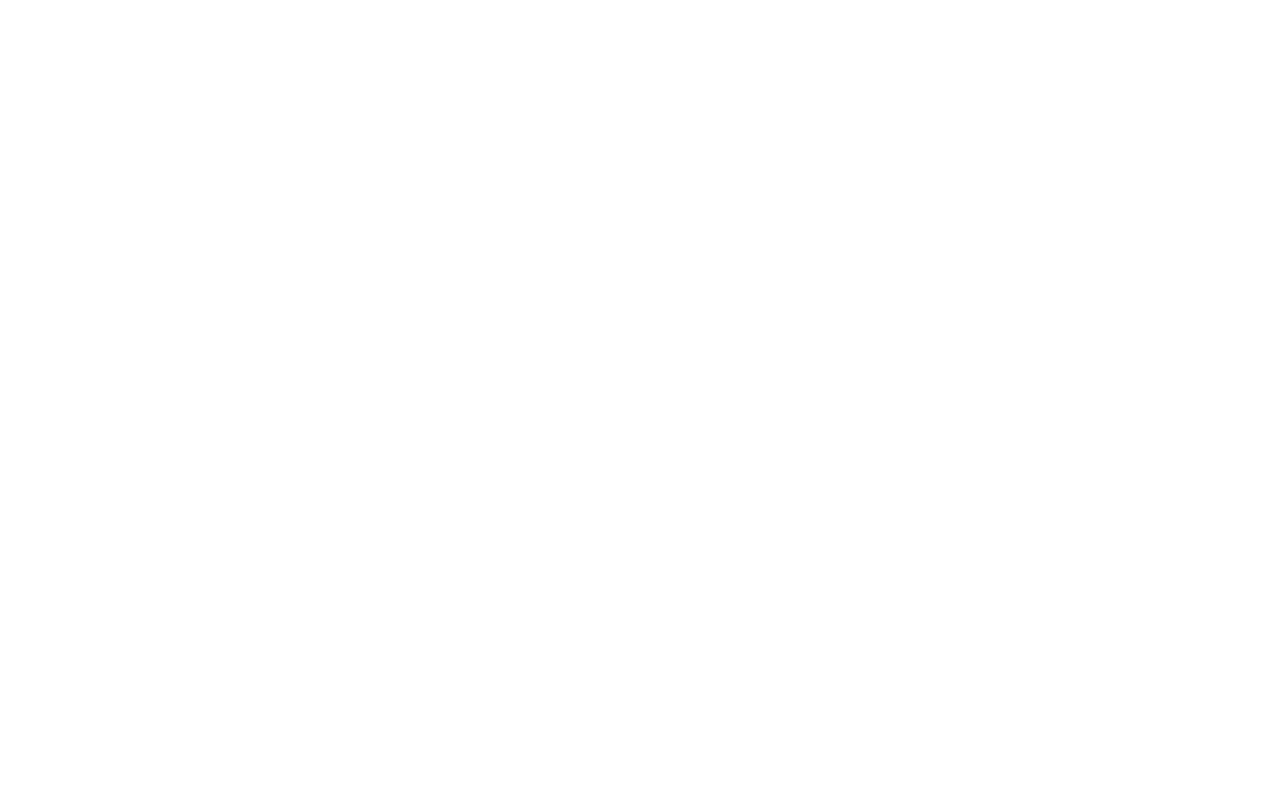
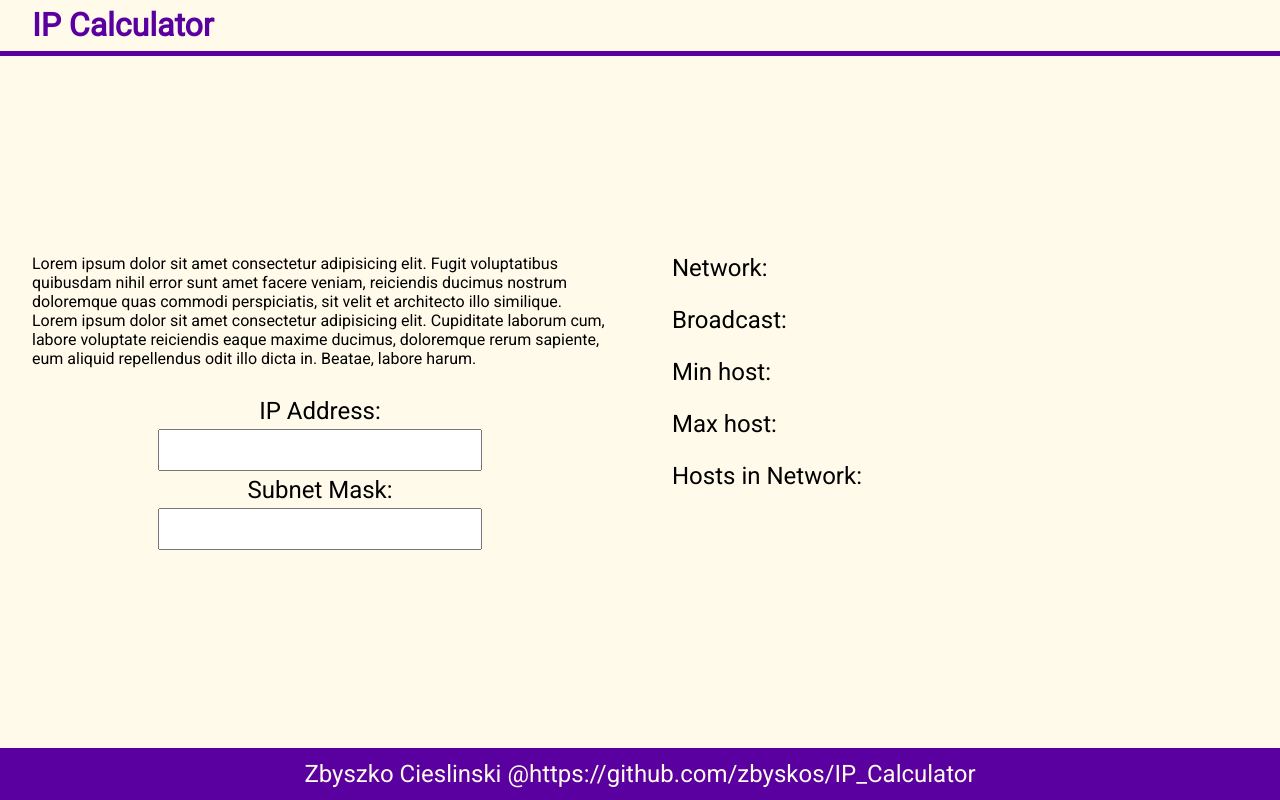
Before and after one commit to zbyskos/IP_Calculator, a React (Vite) app: page / in a window 1280 px wide. Built offline with nearby package versions, Linux system fonts and the light colour scheme.

Commit message:
Added basic structure and stylization

```diff
--- a/src/App.tsx
+++ b/src/App.tsx
@@ -1,7 +1,22 @@
+import Header from "./components/Header"
+import About from "./components/About"
+import InputForm from "./components/InputForm"
+import Results from "./components/Results"
+import Footer from "./components/Footer"
 function App() {
   return (
     <div className="App">
-
+      <Header />
+      <main>
+        <div className="inputPanel">
+          <About />
+          <InputForm />
+        </div>
+        <div className="resultPanel">
+          <Results />
+        </div>
+      </main>
+      <Footer />
     </div>
   )
 }
--- /dev/null
+++ b/src/components/About.tsx
@@ -0,0 +1,9 @@
+import React from 'react'
+
+const About = () => {
+    return (
+        <div className="about">Lorem ipsum dolor sit amet consectetur adipisicing elit. Fugit voluptatibus quibusdam nihil error sunt amet facere veniam, reiciendis ducimus nostrum doloremque quas commodi perspiciatis, sit velit et architecto illo similique. Lorem ipsum dolor sit amet consectetur adipisicing elit. Cupiditate laborum cum, labore voluptate reiciendis eaque maxime ducimus, doloremque rerum sapiente, eum aliquid repellendus odit illo dicta in. Beatae, labore harum.</div>
+    )
+}
+
+export default About
--- /dev/null
+++ b/src/components/Footer.tsx
@@ -0,0 +1,9 @@
+import React from 'react'
+
+const Footer = () => {
+    return (
+        <footer>Zbyszko Cieslinski @https://github.com/zbyskos/IP_Calculator</footer>
+    )
+}
+
+export default Footer
--- /dev/null
+++ b/src/components/Header.tsx
@@ -0,0 +1,9 @@
+import React from 'react'
+
+const Header = () => {
+    return (
+        <header>IP Calculator</header>
+    )
+}
+
+export default Header
--- /dev/null
+++ b/src/components/InputForm.tsx
@@ -0,0 +1,16 @@
+import React from 'react'
+
+const InputForm = () => {
+    return (
+        <div className='inputForm'>
+
+            <label>IP Address: </label>
+            <input />
+            <label>Subnet Mask:</label>
+            <input />
+
+        </div>
+    )
+}
+
+export default InputForm
--- /dev/null
+++ b/src/components/Results.tsx
@@ -0,0 +1,15 @@
+import React from 'react'
+
+const Results = () => {
+    return (
+        <div className='results'>
+            <p>Network:</p>
+            <p>Broadcast:</p>
+            <p>Min host:</p>
+            <p>Max host:</p>
+            <p>Hosts in Network:</p>
+        </div>
+    )
+}
+
+export default Results
--- a/src/index.css
+++ b/src/index.css
@@ -0,0 +1,90 @@
+@import url("https://fonts.googleapis.com/css2?family=Roboto&display=swap");
+
+* {
+  margin: 0;
+  padding: 0;
+  box-sizing: border-box;
+}
+
+body {
+  background-color: #fffaea;
+  font-family: "Roboto";
+}
+
+.App {
+  display: flex;
+  flex-direction: column;
+  min-height: 100vh;
+  justify-content: space-between;
+}
+
+main {
+  display: flex;
+  flex-direction: row;
+  justify-content: space-around;
+}
+
+header {
+  padding: 0.2em;
+  padding-left: 1em;
+  font-size: 2em;
+  color: #5a00a1;
+  border-bottom: 5px solid #5a00a1;
+  font-weight: bold;
+}
+
+.inputPanel {
+  padding: 2em;
+  width: 100%;
+}
+
+.resultPanel {
+  padding: 2em;
+  width: 100%;
+}
+label {
+  margin: 0.2em;
+  display: inline-block;
+}
+input {
+  display: block;
+  font-size: inherit;
+  padding: 0.2em;
+  resize: horizontal;
+  margin: auto;
+}
+
+.inputForm {
+  text-align: center;
+  margin-top: 1em;
+  font-size: 1.5em;
+}
+
+.about {
+}
+
+.results p {
+  font-size: 1.5em;
+  margin-bottom: 1em;
+  margin-bottom: 1em;
+}
+
+footer {
+  font-size: 1.5em;
+  padding: 0.5em;
+  text-align: center;
+  background-color: #5a00a1;
+  color: #fffaea;
+  word-wrap: break-word;
+}
+
+@media (max-width: 600px) {
+  main {
+    display: flex;
+    flex-direction: column;
+    justify-content: center;
+  }
+  .sepLine {
+    visibility: none;
+  }
+}
```
